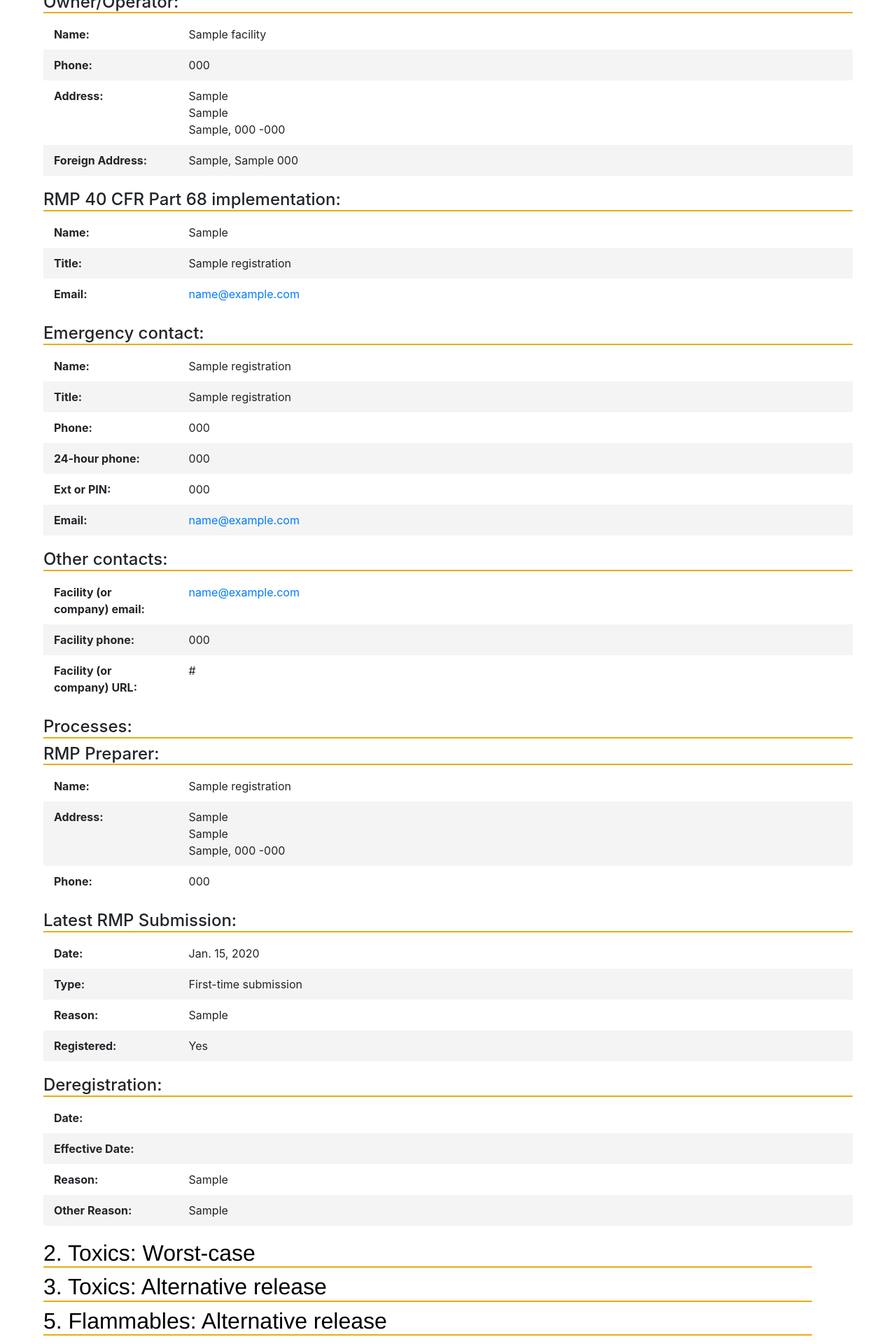
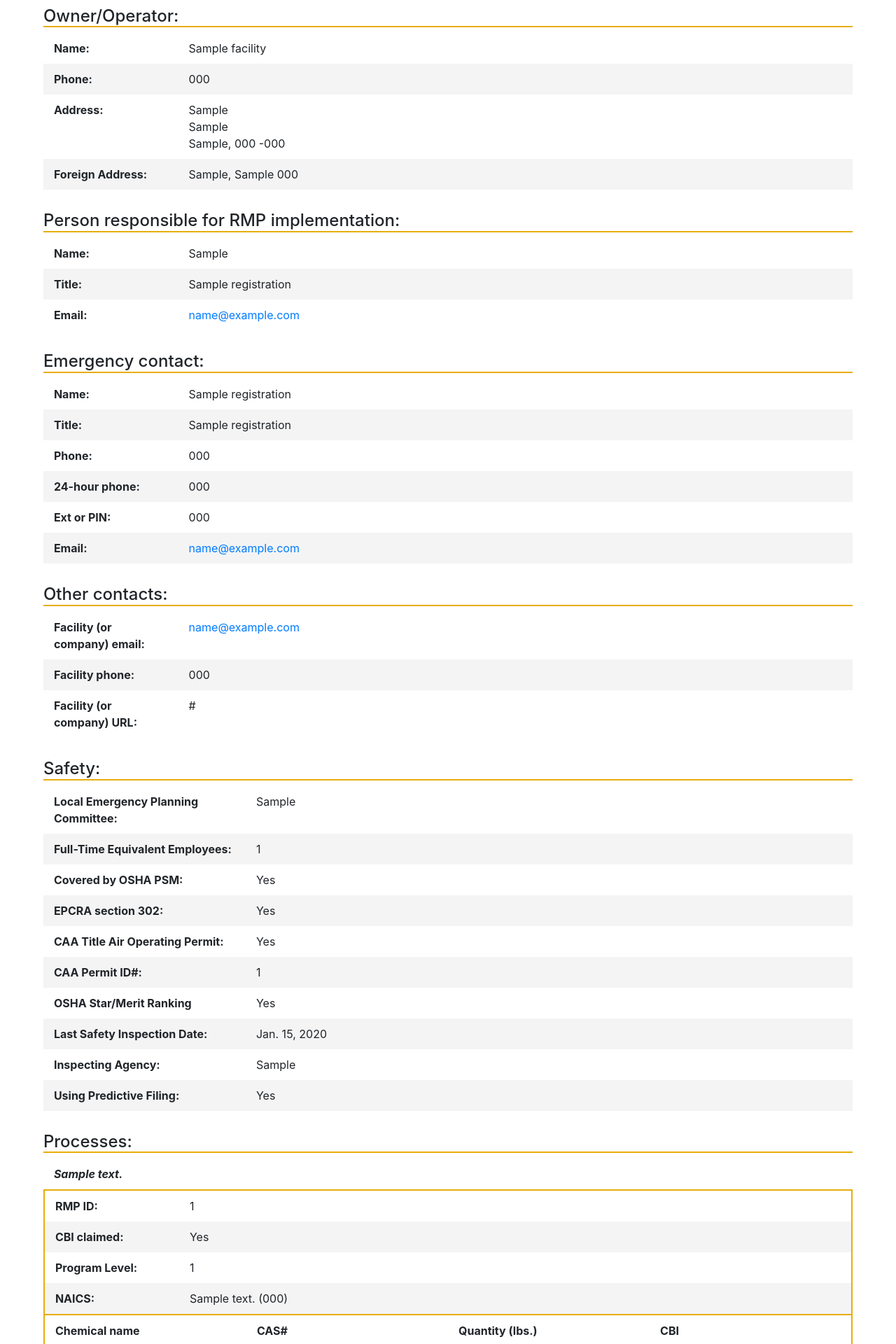
Before and after one commit to rji-futures-lab/django-rmp-data, a Django app: page /rmp/facility/1 in a window 1280 px wide. Shown: the part 1160-3080 px from the top of the page at 70% size. Run offline with Django 3.2, Linux system fonts and the light colour scheme; tables that the repository leaves empty hold one stand-in row (values such as "Sample post"); some libraries are stand-ins or nearby versions; some web fonts are replaced.

Commit message:
finish registration section

```diff
--- a/rmp/models/__init__.py
+++ b/rmp/models/__init__.py
@@ -9,6 +9,7 @@
     DochanCd,
     DoctypCd,
     EventsCd,
+    NAICS,
     LldescCd,
     LlmethCd,
     PhysCd,
@@ -91,6 +92,7 @@
     'DochanCd',
     'DoctypCd',
     'EventsCd',
+    'NAICS',
     'LldescCd',
     'LlmethCd',
     'PhysCd',
--- a/rmp/models/processed/__init__.py
+++ b/rmp/models/processed/__init__.py
@@ -10,6 +10,7 @@
     EventsCd,
     LldescCd,
     LlmethCd,
+    NAICS,
     PhysCd,
     RejectCd,
     ScenCd,
@@ -66,6 +67,7 @@
     'EventsCd',
     'LldescCd',
     'LlmethCd',
+    'NAICS',
     'PhysCd',
     'RejectCd',
     'ScenCd',
--- a/rmp/models/processed/codes.py
+++ b/rmp/models/processed/codes.py
@@ -1,7 +1,7 @@
 """
 Code-related RMP data models.
 """
-from django.db import models
+from django.db.models import F, PROTECT
 from rmp.fields import (
     CopyFromBooleanField,
     CopyFromCharField,
@@ -69,7 +69,7 @@
 class CountyCd(BaseRMPModel):
     state_code = CopyFromForeignKey(
         'StateCd',
-        on_delete=models.PROTECT,
+        on_delete=PROTECT,
         help_text='The U.S. Postal Service abbreviation for the state in which'
                   ' the facility is located.',
         db_column='State_Code',
@@ -179,6 +179,34 @@
         m = raw_models.tlkpS6InitiatingEvents
 
         return m.objects.get_default_transform_queryset()
+
+
+class NAICS(BaseRMPModel):
+    """
+    """
+    code = CopyFromCharField(
+        primary_key=True,
+        max_length=6,
+        verbose_name='NAICS Code',
+        help_text='The 5- or 6- digit NAICS code.',
+    )
+    description = CopyFromCharField(
+        max_length=118,
+        verbose_name='NAICS Description',
+        help_text='Description text for the NAICS code.',
+    )
+
+    class Meta:
+        verbose_name = 'Lookup: NAICS codes'
+
+    @classmethod
+    def get_transform_queryset(self):
+        qs = raw_models.tlkpNAICS.objects.annotate(
+            code=F("NAICS_CODE"),
+            description=F("NAICS_DESCRIPTION"),
+        )
+
+        return qs
 
 
 class LldescCd(BaseRMPModel):
@@ -337,10 +365,10 @@
     def get_transform_queryset(self):
 
         qs = raw_models.tlkpStateFIPSCodes.objects.annotate(
-            code=models.F('STATE_CODE'),
-            abbr=models.F('STATE_ABBR'),
-            name=models.F('STATE_NAME'),
-            region=models.F('REGION'),
+            code=F('STATE_CODE'),
+            abbr=F('STATE_ABBR'),
+            name=F('STATE_NAME'),
+            region=F('REGION'),
         )
 
         return qs
--- a/rmp/models/processed/misc.py
+++ b/rmp/models/processed/misc.py
@@ -354,7 +354,11 @@
         'Process',
         on_delete=models.PROTECT,
     )
-    naics_code = CopyFromIntegerField()
+    naics_code = CopyFromForeignKey(
+        'NAICS',
+        db_column='naics_code',
+        on_delete=models.PROTECT,
+    )
     num_prevent_2 = CopyFromIntegerField()
     num_prevent_3 = CopyFromIntegerField()
 
--- a/rmp/models/processed/process.py
+++ b/rmp/models/processed/process.py
@@ -108,6 +108,15 @@
         )
         return qs
 
+    def __str__(self):
+        if self.process_desc != '':
+            s = self.process_desc
+        else:
+            s = 'Unspecified process'
+
+        return s
+
+
 class ProcChem(BaseRMPModel):
     procchem_id = CopyFromBigIntegerField(
         primary_key=True,
--- a/rmp/models/processed/toplevel.py
+++ b/rmp/models/processed/toplevel.py
@@ -430,11 +430,7 @@
     epcra_302_yn = CopyFromBooleanField()
     caa_title_v_yn = CopyFromBooleanField()
     caa_permit_id = CopyFromCharField(blank=True, max_length=15)
-    # safety_inspect_dt = CopyFromDateTimeField(
-    #     blank=True,
-    #     null=True
-    # )
-    safety_inspect_dt = CopyFromCharField(blank=True, max_length=10)
+    safety_inspect_dt = CopyFromDateTimeField(null=True)
     safety_inspect_by = CopyFromCharField(max_length=50, blank=True)
     osha_ranking = CopyFromBooleanField()
     predictive_file_yn = CopyFromBooleanField()
--- a/rmp/models/raw/tblS1.py
+++ b/rmp/models/raw/tblS1.py
@@ -353,9 +353,8 @@
     )
     SafetyInspectionDate = CopyFromDateTimeField(
         null=True,
-        verbose_name='1.12.d Air Operating Permit ID',
-        help_text='Unique identifier for a CAA Title V Air Operating Permit '
-                  'or state equivalent ID.',
+        verbose_name='1.14 Last Safety Inspection Date',
+        help_text='Date of last safety inspection, by an external Agency.',
     )
     SafetyInspectionBy = CopyFromCharField(
         max_length=50,
--- a/rmp/static/rmp/style.css
+++ b/rmp/static/rmp/style.css
@@ -428,7 +428,12 @@
 }
 
 .rmp-section {
+	margin-bottom: 30px;
+}
+
+.sub-section {
 	margin-bottom: 20px;
+	border-bottom: 2px solid #E8AD0C;
 }
 
 table {
@@ -478,10 +483,21 @@
 	padding-bottom: 10px;
 }
 
-.row .row-title {
-	background-color: #E8AD0C;
+.row.title {
+	border-bottom: 2px solid #E8AD0C;
 	padding-top: 10px;
 	padding-bottom: 10px;
+	font-weight: bold;
+	font-style: italic;
+}
+
+.row.side-borders {
+	border-left: 2px solid #E8AD0C;
+	border-right: 2px solid #E8AD0C;
+}
+
+.row.sub {
+	border: 2px solid #E8AD0C;
 }
 
 .col-label {
--- a/rmp/templates/rmp/rmp-sections/registration.html
+++ b/rmp/templates/rmp/rmp-sections/registration.html
@@ -1,4 +1,5 @@
 {% load phonenumber_filters %}
+{% load humanize %}
 
 <h1 class="rmp-title">{{ object.facility_name }}</h1>
 
@@ -143,7 +144,7 @@
 
 </div>
 
-<h4>RMP 40 CFR Part 68 implementation:</h4>
+<h4>Person responsible for RMP implementation:</h4>
 
 <div class="container-fluid rmp-section">
 
@@ -198,7 +199,6 @@
     <div class="col">{{ object.rmp.em_email|urlize }}</div>
   </div>
 
-
 </div>
 
 <h4>Other contacts:</h4>
@@ -222,7 +222,114 @@
 
 </div>
 
+
+<h4>Safety:</h4>
+
+<div class="container-fluid rmp-section">
+
+  <div class="row light">
+    <div class="col-5 col-md-3 col-label">Local Emergency Planning Committee:</div>
+    <div class="col">{{ object.rmp.lepc }}</div>
+  </div>
+
+  <div class="row dark">
+    <div class="col-5 col-md-3 col-label">Full-Time Equivalent Employees:</div>
+    <div class="col">{{ object.rmp.num_fte|intcomma }}</div>
+  </div>
+
+  <div class="row light">
+    <div class="col-5 col-md-3 col-label">Covered by OSHA PSM:</div>
+    <div class="col">{{ object.rmp.osha_psm_yn|yesno|capfirst }}</div>
+  </div>
+
+  <div class="row dark">
+    <div class="col-5 col-md-3 col-label">EPCRA section 302:</div>
+    <div class="col">{{ object.rmp.epcra_302_yn|yesno|capfirst }}</div>
+  </div>
+
+  <div class="row light">
+    <div class="col-5 col-md-3 col-label">CAA Title Air Operating Permit:</div>
+    <div class="col">{{ object.rmp.caa_title_v_yn|yesno|capfirst }}</div>
+  </div>
+
+  <div class="row dark">
+    <div class="col-5 col-md-3 col-label">CAA Permit ID#:</div>
+    <div class="col">{{ object.rmp.caa_permit_id }}</div>
+  </div>
+
+  <div class="row light">
+    <div class="col-5 col-md-3 col-label">OSHA Star/Merit Ranking</div>
+    <div class="col">{{ object.rmp.predictive_file_yn|yesno|capfirst }}</div>
+  </div>
+
+  <div class="row dark">
+    <div class="col-5 col-md-3 col-label">Last Safety Inspection Date:</div>
+    <div class="col">{{ object.rmp.safety_inspect_dt|date }}</div>
+  </div>
+
+  <div class="row light">
+    <div class="col-5 col-md-3 col-label">Inspecting Agency:</div>
+    <div class="col">{{ object.rmp.safety_inspect_by }}</div>
+  </div>
+
+  <div class="row dark">
+    <div class="col-5 col-md-3 col-label">Using Predictive Filing:</div>
+    <div class="col">{{ object.rmp.predictive_file_yn|yesno|capfirst }}</div>
+  </div>
+
+</div>
+
 <h4>Processes:</h4>
+
+{% for process in object.rmp.process_set.all %}
+
+<div class="container-fluid sub-section">
+
+  <div class="row title">
+    <div class="col">{{ process }}</div>
+  </div>
+
+  <div class="row light side-borders">
+    <div class="col-4 col-sm-2 col-label">RMP ID:</div>
+    <div class="col">{{ process.id }}</div>
+  </div>
+
+  <div class="row dark side-borders">
+    <div class="col-4 col-sm-2 col-label">CBI claimed:</div>
+    <div class="col">{{ process.cbi_flag|yesno|capfirst }}</div>
+  </div>
+
+  <div class="row light side-borders">
+    <div class="col-4 col-sm-2 col-label">Program Level:</div>
+    <div class="col">{{ process.program_level }}</div>
+  </div>
+
+  <div class="row dark side-borders">
+    <div class="col-4 col-sm-2 col-label">NAICS:</div>
+    <div class="col">
+      {% for pn in process.procnaics_set.all %}
+        {{ pn.naics_code.description }} ({{  pn.naics_code.code }})<br>
+      {% endfor %}
+    </div>
+  </div>
+
+  <div class="row light sub">
+    <div class="col col-label">Chemical name</div>
+    <div class="col col-label">CAS#</div>
+    <div class="col col-label">Quantity (lbs.)</div>
+    <div class="col col-label">CBI</div>
+  </div>
+    {% for pc in process.procchem_set.all %}
+    <div class="row {% cycle 'dark' 'light' %} side-borders">
+      <div class='col col-label'>{{ pc.chemical.chemical_name }}</div>
+      <div class='col col-label'>{{ pc.chemical.cas2 }}</div>
+      <div class='col col-label'>{{ pc.quantity_lbs|intcomma }}</div>
+      <div class='col col-label'>{{ pc.cbi_flag|yesno|capfirst }}</div>
+    </div>
+    {% endfor %}
+</div>
+
+{% endfor%}
 
 <h4>RMP Preparer:</h4>
 
@@ -271,7 +378,7 @@
 
   <div class="row dark">
     <div class="col-4 col-sm-2 col-label">Registered:</div>
-    <div class="col">{% if object.registered %}Yes{% else %}No{% endif %}</div>
+    <div class="col">{{ object.registered|yesno|capfirst }}</div>
   </div>
 
 </div>
```
